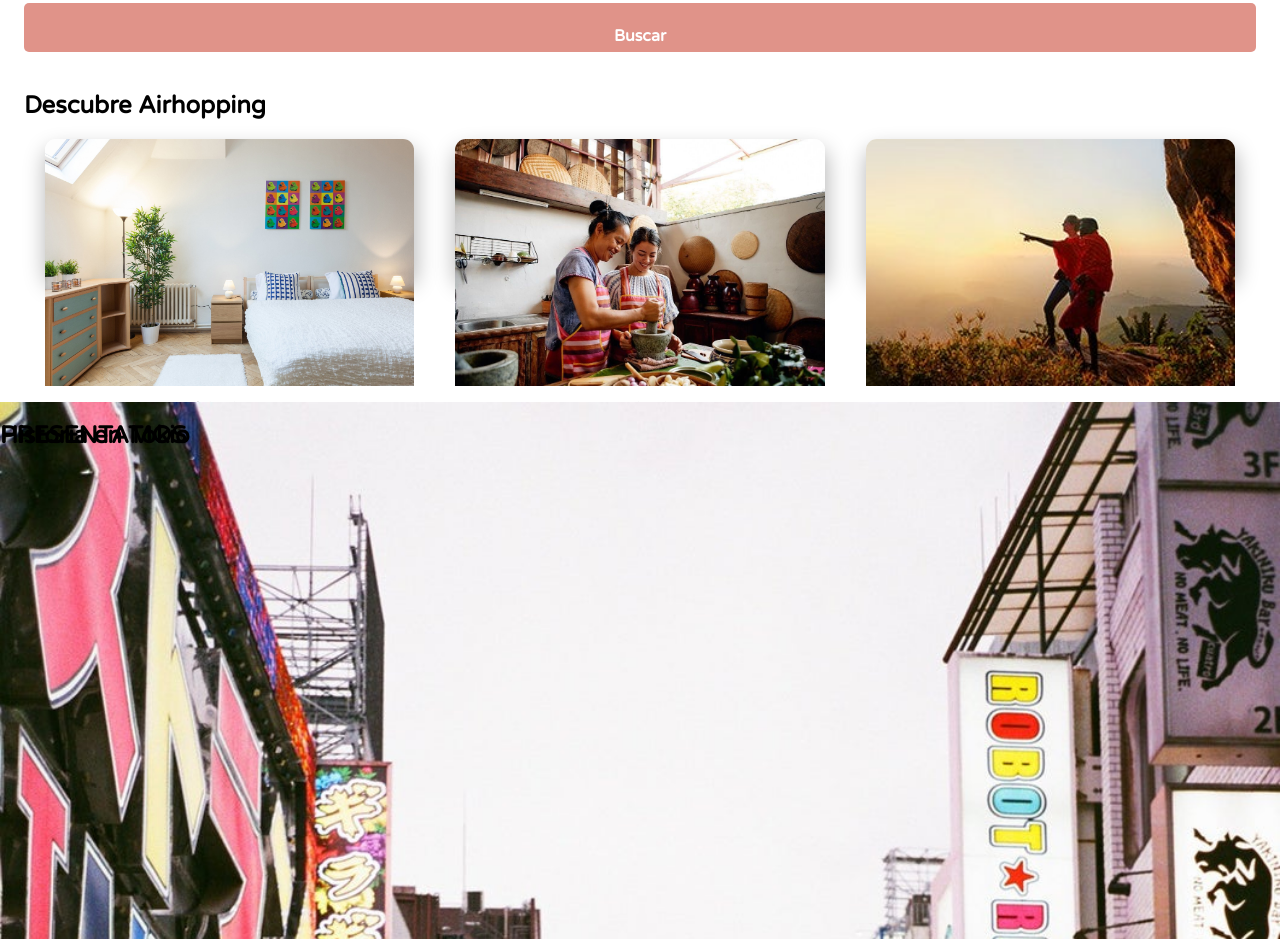
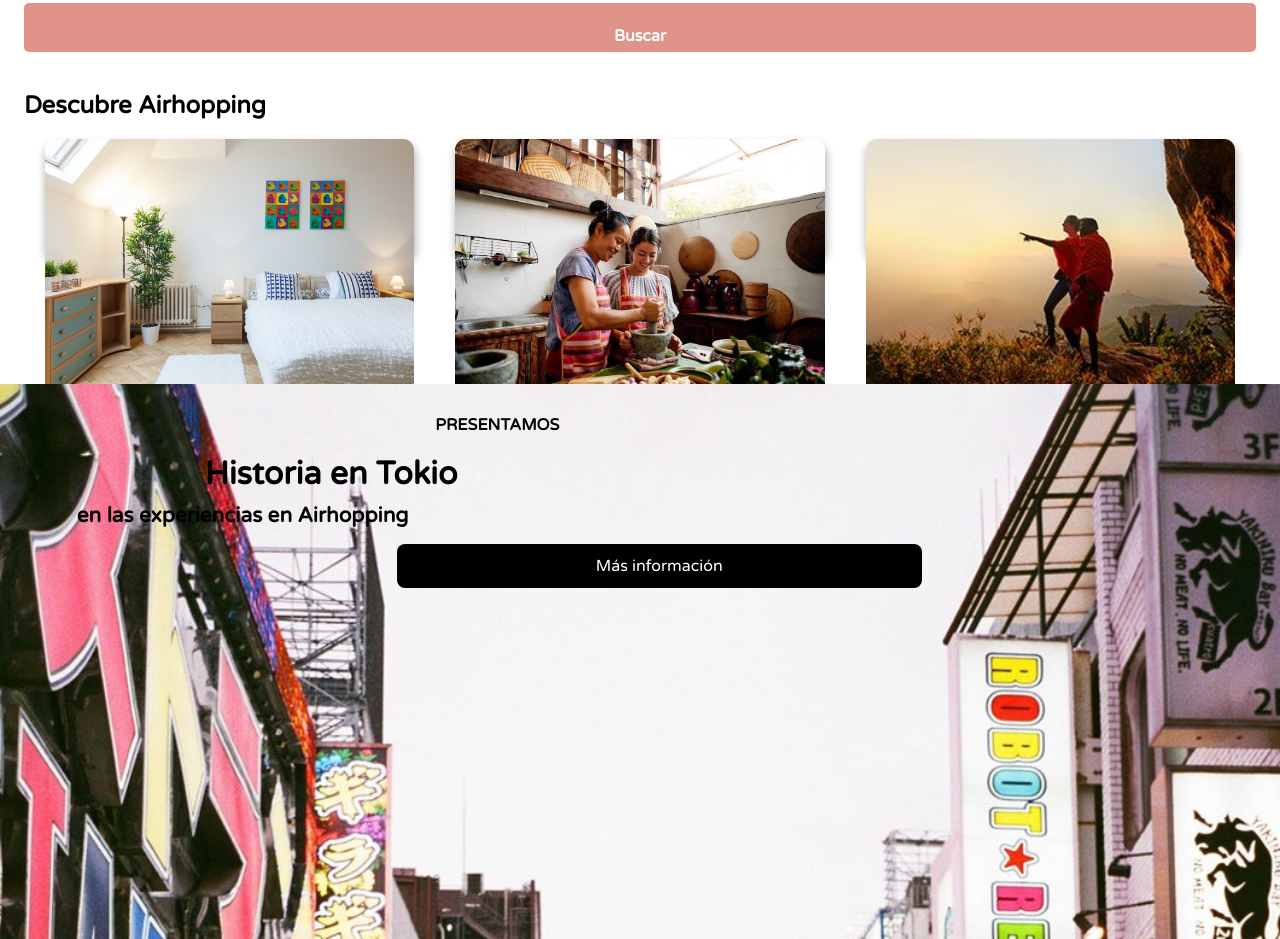
Before and after one commit to cmdprogdaw/Proyecto_mobile_first, a plain HTML site: page index.html in a window 1280 px wide. Shown: the part 1045-1984 px from the top of the page. Drawn offline with Linux system fonts and the light colour scheme.

Commit message:
'presentamos' editado

```diff
--- a/css/index.css
+++ b/css/index.css
@@ -144,6 +144,7 @@ label{
 
 input[type="date"]{
     width: calc(50% - 4px);
+    background-color: white;
 }
 
 input[type="submit"]{
@@ -162,8 +163,8 @@ input[type="submit"]{
 
 #descubre div{
     width: 30%;
-    height: 135px;
-    box-shadow: 1px 11px 21px 1px rgba(181,181,181,1);
+    height: 117px;
+    box-shadow: 1px 6px 8px 1px rgba(181,181,181,1);
     border-radius: 11px;
     margin: auto;
 }
@@ -192,6 +193,43 @@ input[type="submit"]{
     position: absolute;
 }
 
-.exception h2{
+.exception h2, .exception h3, .exception div{
     position: absolute;
+    margin: 0;
 }
+
+.exception .present{
+    top: 2rem;
+    left: 34%;
+    font-size: 1rem;
+
+}
+
+.exception .historia{
+    top: 4.5rem;
+    left: 16%;
+    font-size: 2rem;
+}
+
+.exception h3{
+    top: 7.5rem;
+    left: 6%;
+    font-size: 1.3rem;
+}
+
+.exception div{
+    width: 41%;
+    height: 44px;
+    top: 10rem;
+    left: 31%;
+    background-color: black;
+    border-radius: 8px;
+    display: flex;
+    justify-content: center;
+    align-items: center;
+}
+
+.exception a{
+    text-decoration: none;
+    color: white;
+}
--- a/index.html
+++ b/index.html
@@ -95,14 +95,16 @@
     </section>
 
     <section class="exception">
+            <img src="img/arteycultura.jpg">
+            <h2 class="present">PRESENTAMOS</h2>
+            <h2 class="historia">Historia en Tokio</h2>
+            <h3>en las experiencias en Airhopping</h3>
+            <div><a href="#">Más información</a></div>
+    </section>
 
-            <img src="img/arteycultura.jpg">
-
-            <h2>PRESENTAMOS</h2>
-            <h2>Historia en Tokio</h2>
-            <h3>En las experiencias en Airhopping</h3>
-
-
+    <section>
+        <h2>Presentamos las aventuras de Airhopping</h2>
+        <p>Viajes de varios días ofrecidos por expertos locales con actividades, comidas y alojamiento incluidos</p>
     </section>
 
 </body>
```
Also changed, not shown: img/experiencia1.jpeg (added), img/experiencia2.jpeg (added), img/experiencia3.jpg (added), img/experiencia4.jpg (added), img/experiencia5.jpg (added).
